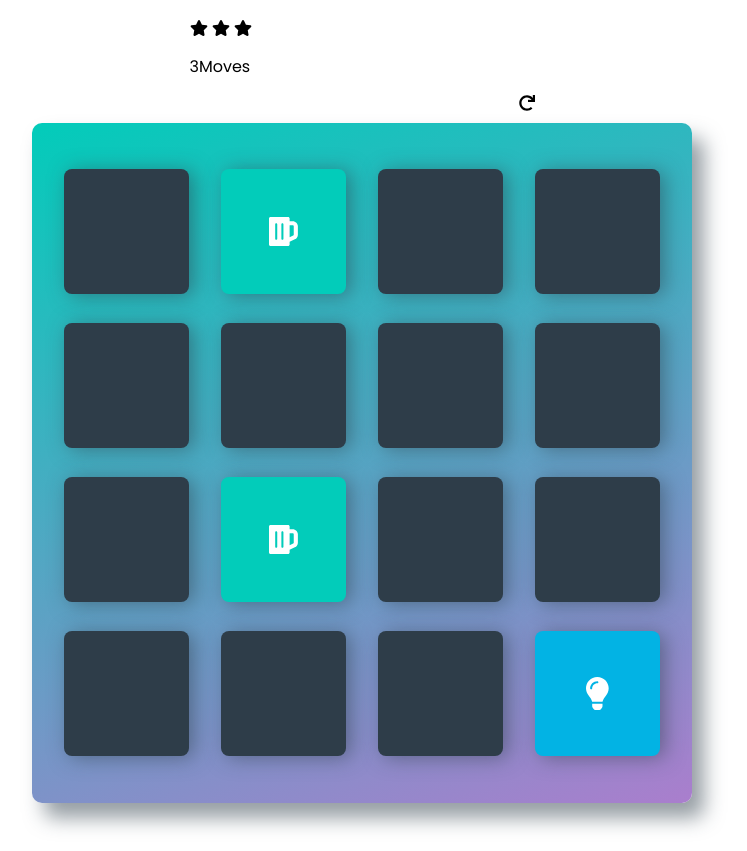
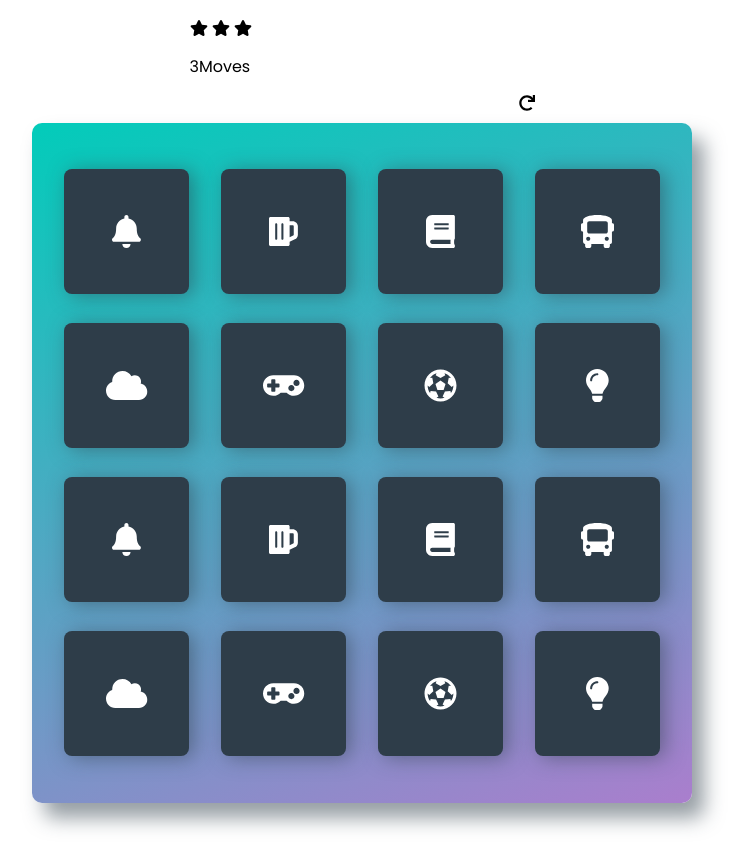
Before and after one commit to valeriakori/memory-game, a plain HTML site: page index.html in a window 1280 px wide. Shown: the part 77-928 px from the top of the page, without its empty margins (278-1025 px from the left). Drawn offline with Linux system fonts and the light colour scheme.

Commit message:
feat: Dynamically add the cards to the DOM
  - Added the "for loop" to create the cards and add them to the DOM by looping through each element of the Cards array.
  - removed the Hardcode for the List container previously holding the Cards.

```diff
--- a/index.html
+++ b/index.html
@@ -27,54 +27,7 @@
     </section>
 
     <ul class="deck">
-      <li class="card">
-        <span class="fas fa-bell"></span><!-- f0f3 -->
-      </li>
-      <li class="card match">
-        <span class="fas fa-beer"></span><!-- f0fc -->
-      </li>
-      <li class="card">
-        <span class="fas fa-book"></span><!-- f02d -->
-      </li>
-      <li class="card">
-        <span class="fas fa-bus"></span><!-- f207 -->
-      </li>
-      <li class="card">
-        <span class="fas fa-cloud"></span><!-- f0c2 -->
-      </li>
-      <li class="card">
-        <span class="fas fa-gamepad"></span><!-- f11b -->
-      </li>
-      <li class="card">
-        <span class="fas fa-futbol"></span><!-- f1e3 -->
-      </li>
-      <li class="card">
-        <span class="fas fa-lightbulb"></span><!-- f0eb -->
-      </li>
-      <li class="card">
-        <span class="fas fa-bell"></span><!-- f0f3 -->
-      </li>
-      <li class="card match">
-        <span class="fas fa-beer"></span><!-- f0fc -->
-      </li>
-      <li class="card">
-        <span class="fas fa-book"></span><!-- f02d -->
-      </li>
-      <li class="card">
-        <span class="fas fa-bus"></span><!-- f207 -->
-      </li>
-      <li class="card">
-        <span class="fas fa-cloud"></span><!-- f0c2 -->
-      </li>
-      <li class="card">
-        <span class="fas fa-gamepad"></span><!-- f11b -->
-      </li>
-      <li class="card">
-        <span class="fas fa-futbol"></span><!-- f1e3 -->
-      </li>
-      <li class="card open show">
-        <span class="fas fa-lightbulb"></span><!-- f0eb -->
-      </li>
+
     </ul>
 
   </main>
--- a/js/app.js
+++ b/js/app.js
@@ -1,6 +1,20 @@
-/*
-List that holds all cards
-*/
+//List that holds all cards
+
+let cards = ["fas fa-bell", "fas fa-beer", "fas fa-book", " fas fa-bus", "fas fa-cloud", "fas fa-gamepad", "fas fa-futbol", "fas fa-lightbulb", "fas fa-bell", "fas fa-beer", "fas fa-book", " fas fa-bus", "fas fa-cloud", "fas fa-gamepad", "fas fa-futbol", "fas fa-lightbulb"];
+
+
+let deck = document.querySelector('.deck');
+for (let card of cards) {
+  let cardContainer = document.createElement('li');
+  cardContainer.setAttribute("class", "card");
+  let cardContent = document.createElement('span');
+  cardContent.setAttribute("class", `${card} show`)
+  cardContainer.appendChild(cardContent);
+  deck.appendChild(cardContainer);
+}
+
+
+
 
 
 /*
```
